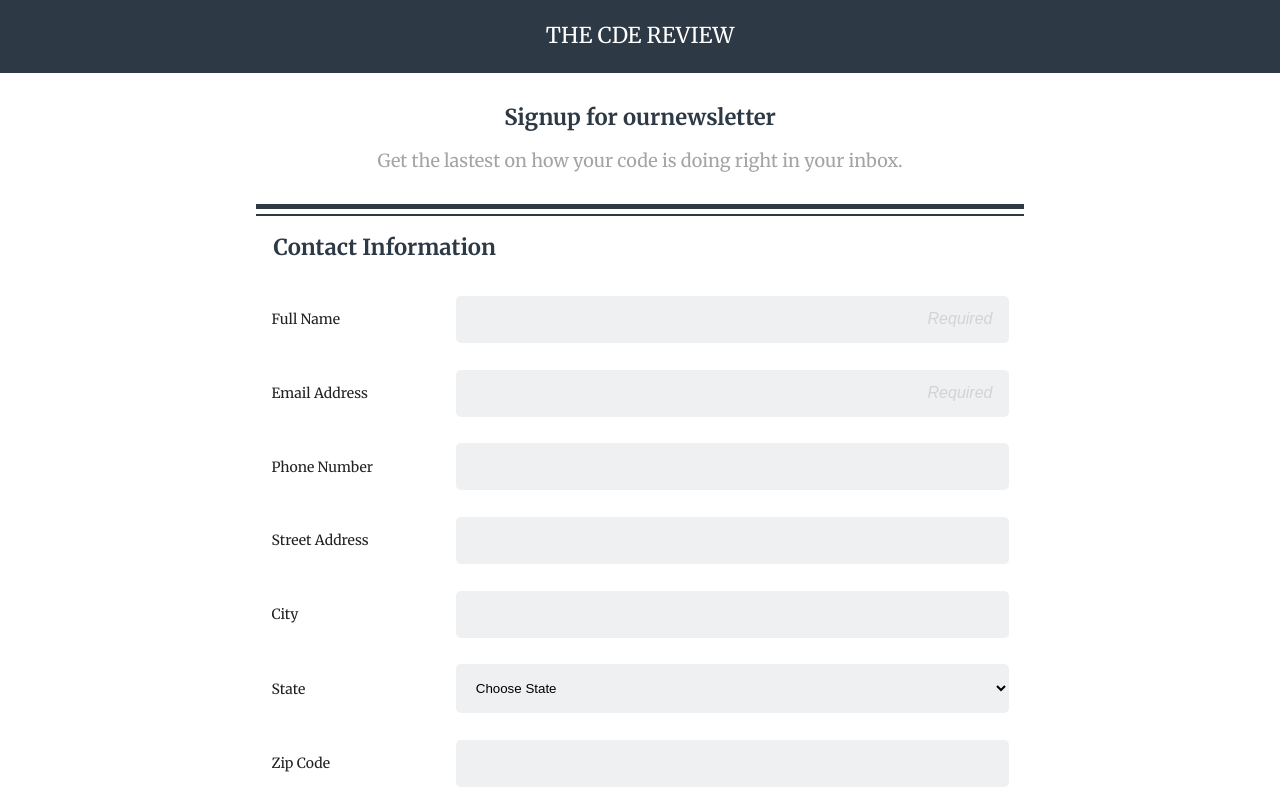
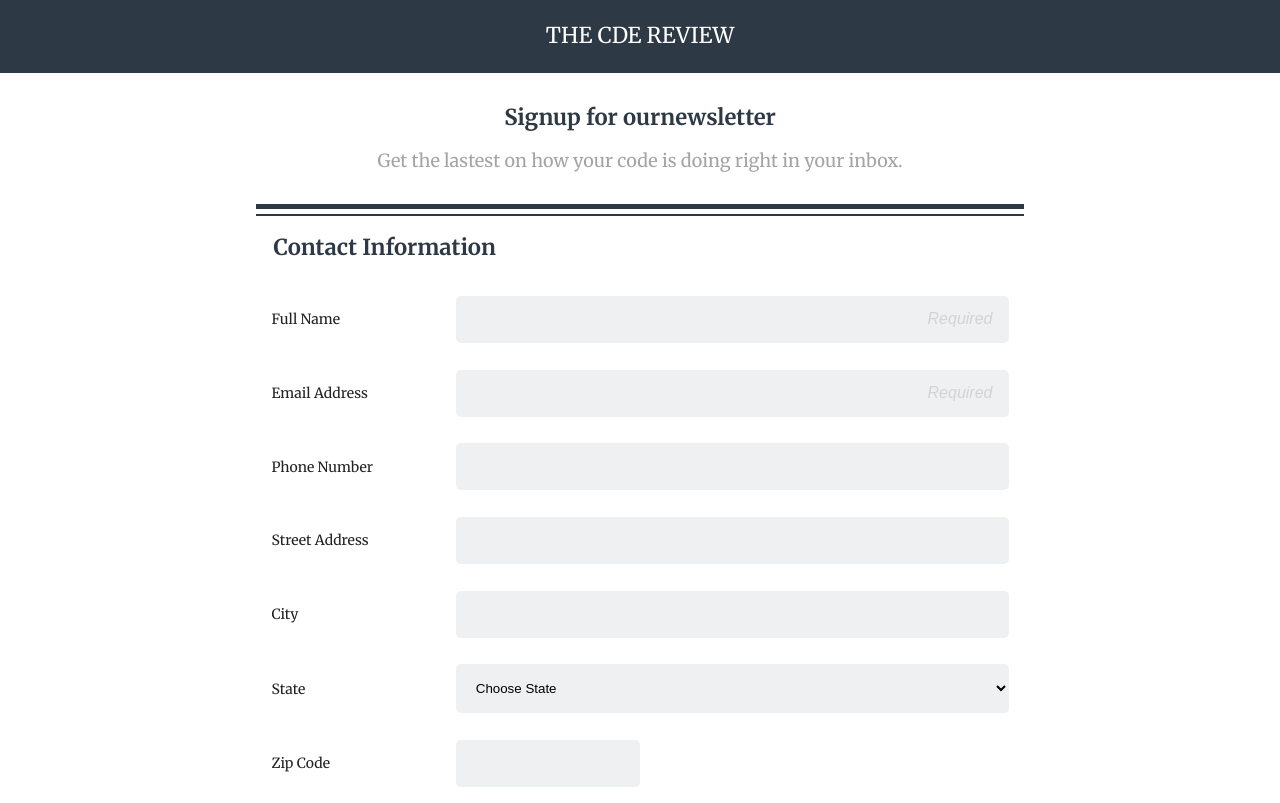
Before and after one commit to jdawgson/TechDegree_3, a plain HTML site: page index.html in a window 1280 px wide. Shown: the top 803 px of the page. Drawn offline with Linux system fonts and the light colour scheme.

Commit message:
fixed media breakpoints
fixed media breakpoints for zip code label

```diff
--- a/CSS/main.css
+++ b/CSS/main.css
@@ -103,6 +103,11 @@ form::before {
   left: 0;
   top: 5px;
   border-top: 2px solid #2d3945;
+}
+
+form input[id="zip_code"] {
+  display: inline-block;
+  width: 50%;
 }
 
 .radio input,
@@ -247,6 +252,9 @@ footer {
     margin-top: 2px;
   }
 
+  form input[id="zip_code"] {
+    width: 25%;
+  }
 
   form input,
   form select {
```
